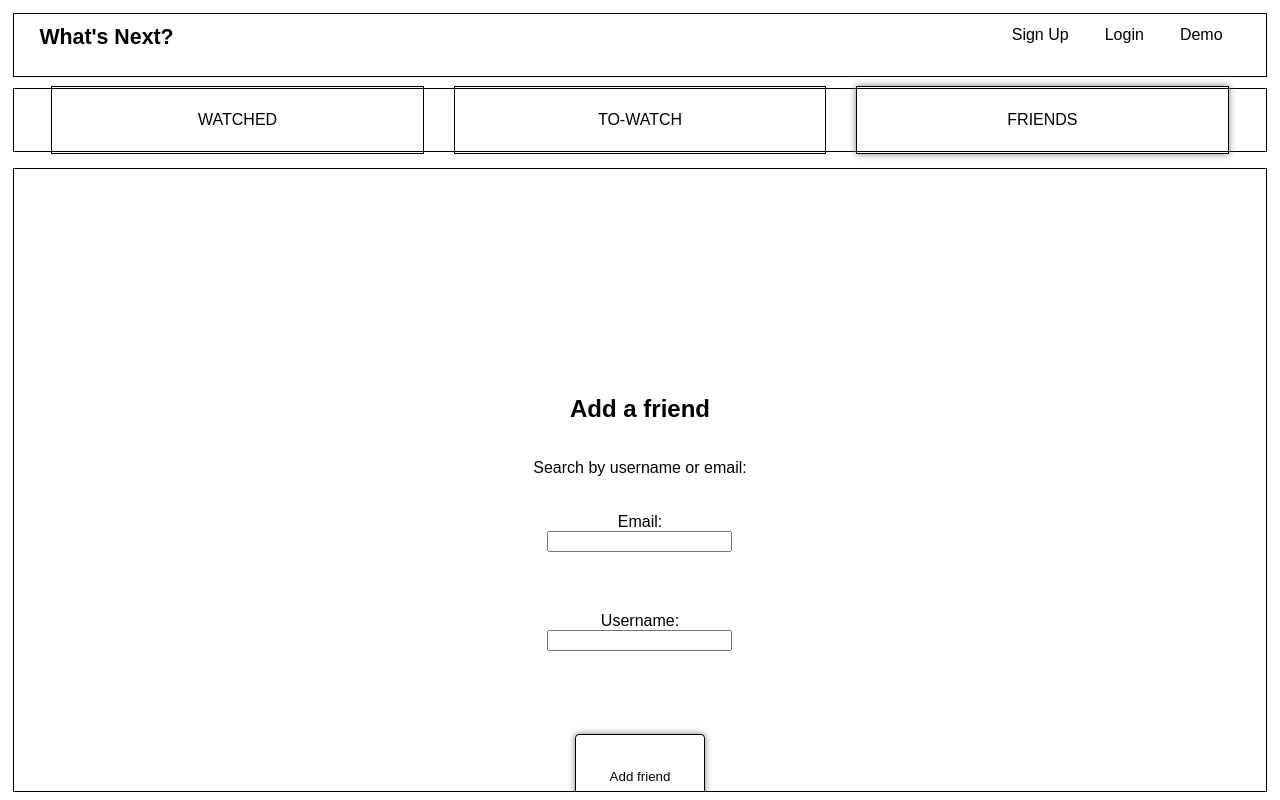
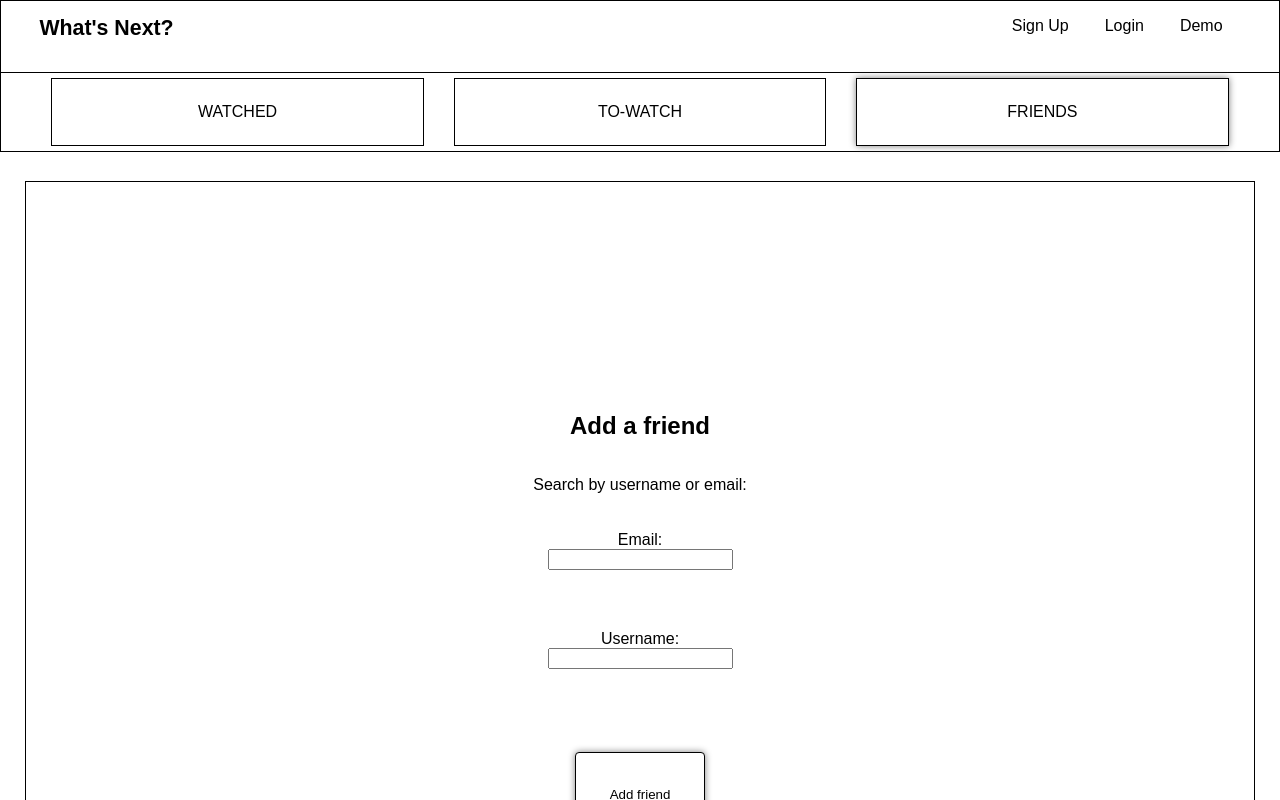
Before and after one commit to sam1cutler/WhatsNext, a React (Create React App) app: page /friends/add-friend in a window 1280 px wide. Shown: the top 800 px of the page. Built offline with nearby package versions, Linux system fonts and the light colour scheme.

Commit message:
un-fixed core content container and tweaked margins

```diff
--- a/src/Section_Footer/NavBar.css
+++ b/src/Section_Footer/NavBar.css
@@ -3,13 +3,13 @@ nav {
     flex-direction: row;
     justify-content: space-between;
     align-items: center;
-    margin: 1vh 1vw;
-    padding: 2%;
+    padding: 3%;
+    width: 100%;
+    border: 1px solid black;
+    height: 10vh;
     position: fixed;
-    top: 10vh;
-    width: 98vw;
-    height: 8vh;
-    border: 1px solid black;
+    top: 9vh;
+    background-color: white;
 }
 
 .nav-button {
--- a/src/Section_Header/HeaderBar.css
+++ b/src/Section_Header/HeaderBar.css
@@ -3,11 +3,10 @@ header {
     flex-direction: row;
     justify-content: space-around;
     align-items: flex-end;
-    margin: 1%;
-    padding: 2%;
-    width: 98%;
+    padding: 3%;
+    width: 100%;
     border: 1px solid black;
-    height: 8%;
+    height: 10vh;
     position: fixed;
     top: 0;
     background-color: white;
--- a/src/Section_Main/AccountMgmtContainer.css
+++ b/src/Section_Main/AccountMgmtContainer.css
@@ -2,21 +2,10 @@
     display: flex;
     flex-direction: column;
     align-items: center;
-    margin: 20% 1% 1% 1%;
+    margin: 11vh 0 0 0;
     padding: 3%;
     border: 1px solid black;
-
-    width: 98%;
-
-
-
-    /*
-    position: fixed;
-    top: 10vh;
-    overflow: scroll;
-    -webkit-overflow-scrolling: touch;
-    height: 88%;
-    */
+    width: 100%;
 }
 
 .acct-mgmt-container h2 {
--- a/src/Section_Main/CoreContent/store.js
+++ b/src/Section_Main/CoreContent/store.js
@@ -81,6 +81,15 @@ const STORE = {
             completed: '2020-07-01T00:00:00.000Z',
             rating: 2
         },
+        {
+            title: "Schitt's Creek",
+            service: "Netflix",
+            genre: "Comedy",
+            watched: true,
+            priority: null,
+            completed: '2021-02-28T00:00:00.000Z',
+            rating: 5
+        },
     ],
     friends: [
         {
--- a/src/Section_Main/CoreContentContainer.css
+++ b/src/Section_Main/CoreContentContainer.css
@@ -2,15 +2,10 @@
     display: flex;
     flex-direction: column;
     align-items: center;
-    margin: 1vh 1vw;
-    padding: 2%;
-    border: solid 1px black;
-    width: 98vw;
-    height: 78vh;
-    position: fixed;
-    top: 20vh;
-    overflow: scroll;
-    -webkit-overflow-scrolling: touch;
+    margin: 21vh 0 10% 0;
+    padding: 3%;
+    border: 1px solid black;
+    width: 98%;
 }
 
 .show-list-container {
```
